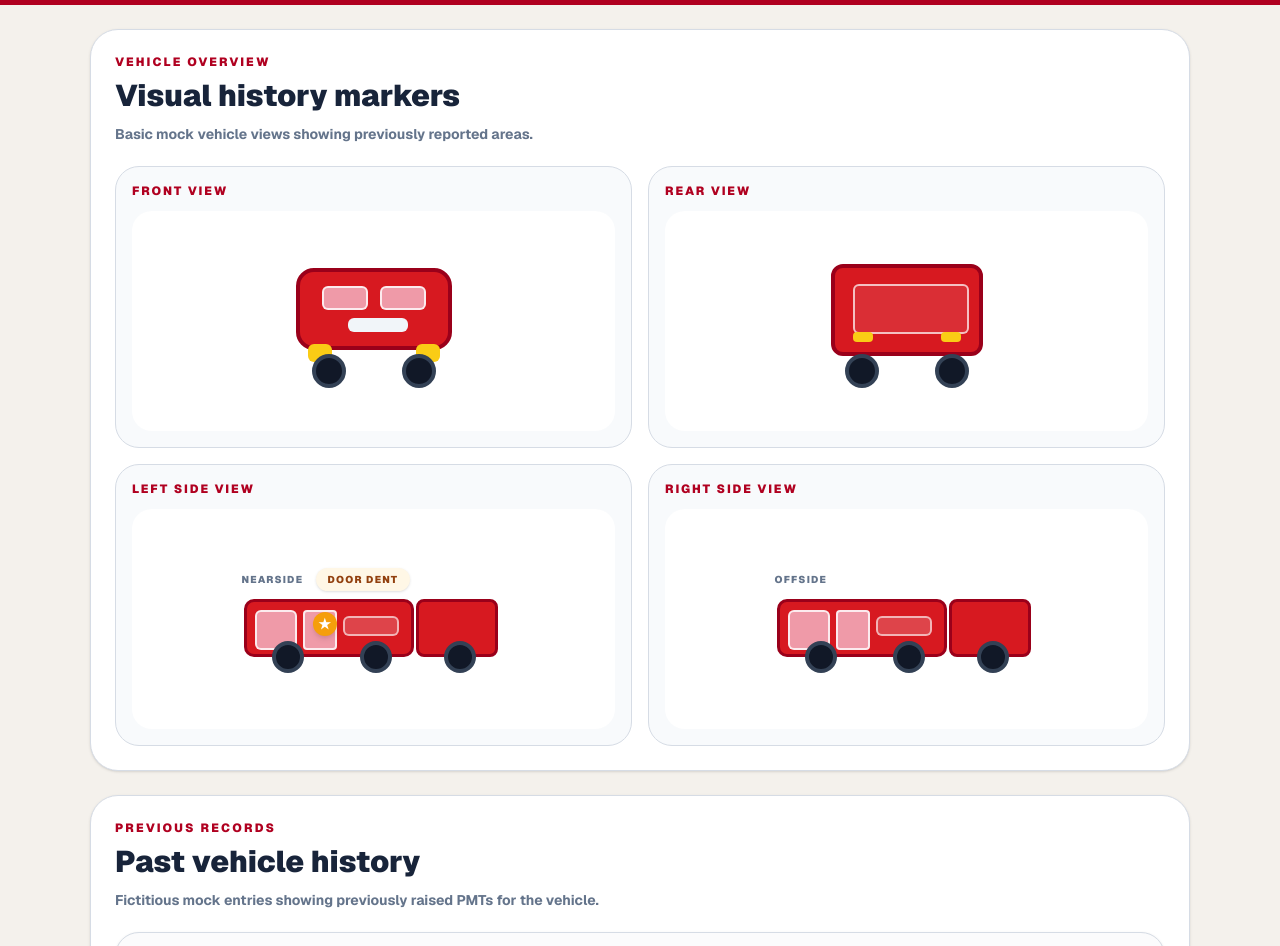
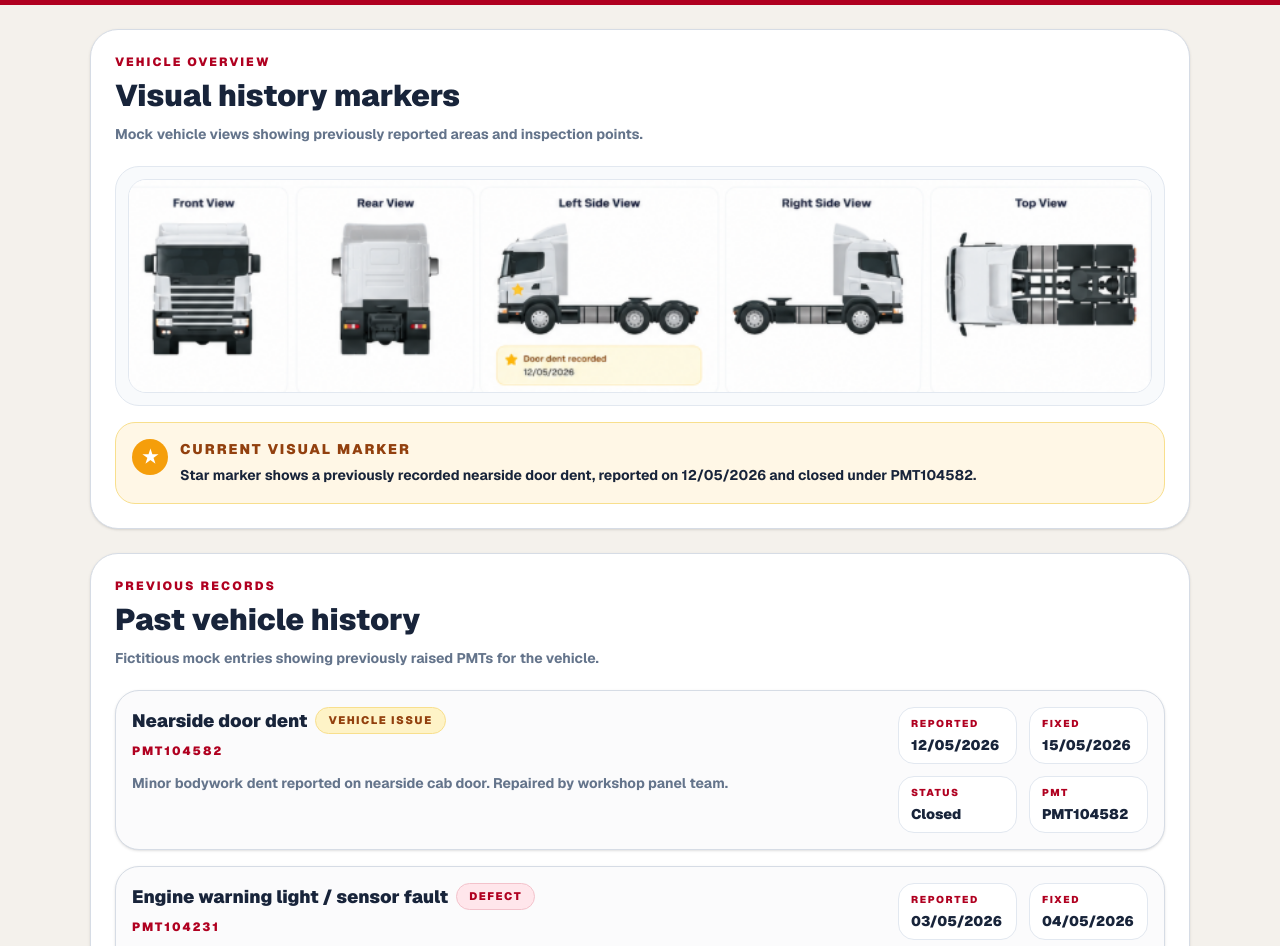
Before and after one commit to acannon76/rugby-league-supporter-web, a Next.js app: page /internal/vehicle-history in a window 1280 px wide. Shown: the part 380-1326 px from the top of the page. Built offline with nearby package versions, Linux system fonts and the light colour scheme.

Commit message:
add vehicle history visual marker image

```diff
--- a/src/app/internal/vehicle-history/page.tsx
+++ b/src/app/internal/vehicle-history/page.tsx
@@ -173,19 +173,42 @@ export default function VehicleHistoryPage() {
               <p className="text-xs font-black uppercase tracking-[0.18em] text-[#b00020]">
                 Vehicle overview
               </p>
+
               <h2 className="mt-2 text-2xl font-black text-[#18243a] sm:text-3xl">
                 Visual history markers
               </h2>
+
               <p className="mt-2 text-sm font-bold leading-6 text-[#64748b]">
-                Basic mock vehicle views showing previously reported areas.
+                Mock vehicle views showing previously reported areas and
+                inspection points.
               </p>
             </div>
 
-            <div className="grid grid-cols-1 gap-4 md:grid-cols-2">
-              <TruckDiagram title="Front View" view="front" />
-              <TruckDiagram title="Rear View" view="rear" />
-              <TruckDiagram title="Left Side View" view="left" showDoorDent />
-              <TruckDiagram title="Right Side View" view="right" />
+            <div className="rounded-[24px] border border-[#e2e8f0] bg-[#f8fafc] p-3">
+              <img
+                src="/images/truck-history-overview.png"
+                alt="Vehicle history visual marker overview showing front, rear, left side, right side and top view of the vehicle"
+                className="h-auto w-full rounded-[18px] border border-[#e2e8f0] bg-white object-contain"
+              />
+            </div>
+
+            <div className="mt-4 rounded-[20px] border border-[#f8df8d] bg-[#fff7e6] p-4">
+              <div className="flex items-start gap-3">
+                <div className="flex h-9 w-9 shrink-0 items-center justify-center rounded-full bg-[#f59e0b] text-lg font-black text-white">
+                  ★
+                </div>
+
+                <div>
+                  <p className="text-sm font-black uppercase tracking-[0.14em] text-[#92400e]">
+                    Current visual marker
+                  </p>
+
+                  <p className="mt-1 text-sm font-bold leading-6 text-[#18243a]">
+                    Star marker shows a previously recorded nearside door dent,
+                    reported on 12/05/2026 and closed under PMT104582.
+                  </p>
+                </div>
+              </div>
             </div>
           </section>
 
@@ -194,9 +217,11 @@ export default function VehicleHistoryPage() {
               <p className="text-xs font-black uppercase tracking-[0.18em] text-[#b00020]">
                 Previous records
               </p>
+
               <h2 className="mt-2 text-2xl font-black text-[#18243a] sm:text-3xl">
                 Past vehicle history
               </h2>
+
               <p className="mt-2 text-sm font-bold leading-6 text-[#64748b]">
                 Fictitious mock entries showing previously raised PMTs for the
                 vehicle.
@@ -227,10 +252,10 @@ export default function VehicleHistoryPage() {
 function HistoryCard({ item }: { item: HistoryItem }) {
   const typeClasses =
     item.type === "Defect"
-      ? "bg-[#ffe6eb] text-[#b00020] border-[#f3c2cb]"
+      ? "border-[#f3c2cb] bg-[#ffe6eb] text-[#b00020]"
       : item.type === "Vehicle Issue"
-      ? "bg-[#fef3c7] text-[#92400e] border-[#f8df8d]"
-      : "bg-[#e8f7ee] text-[#078a3d] border-[#b9e6c8]";
+      ? "border-[#f8df8d] bg-[#fef3c7] text-[#92400e]"
+      : "border-[#b9e6c8] bg-[#e8f7ee] text-[#078a3d]";
 
   return (
     <article className="rounded-[24px] border border-[#d6dce5] bg-[#fbfbfc] p-4 shadow-sm">
@@ -238,6 +263,7 @@ function HistoryCard({ item }: { item: HistoryItem }) {
         <div className="min-w-0">
           <div className="flex flex-wrap items-center gap-2">
             <p className="text-lg font-black text-[#18243a]">{item.issue}</p>
+
             <span
               className={`rounded-full border px-3 py-1 text-[11px] font-black uppercase tracking-[0.14em] ${typeClasses}`}
             >
@@ -265,117 +291,14 @@ function HistoryCard({ item }: { item: HistoryItem }) {
   );
 }
 
-function InfoMini({
-  label,
-  value,
-}: {
-  label: string;
-  value: string;
-}) {
+function InfoMini({ label, value }: { label: string; value: string }) {
   return (
     <div className="rounded-2xl border border-[#e2e8f0] bg-white px-3 py-2">
       <p className="text-[10px] font-black uppercase tracking-[0.16em] text-[#b00020]">
         {label}
       </p>
+
       <p className="mt-1 text-sm font-black text-[#18243a]">{value}</p>
     </div>
   );
 }
-
-function TruckDiagram({
-  title,
-  view,
-  showDoorDent = false,
-}: {
-  title: string;
-  view: "front" | "rear" | "left" | "right";
-  showDoorDent?: boolean;
-}) {
-  return (
-    <div className="rounded-[24px] border border-[#d6dce5] bg-[#f8fafc] p-4">
-      <p className="mb-3 text-xs font-black uppercase tracking-[0.16em] text-[#b00020]">
-        {title}
-      </p>
-
-      <div className="flex min-h-[220px] items-center justify-center rounded-[20px] bg-white p-4">
-        {view === "front" && <FrontTruck />}
-        {view === "rear" && <RearTruck />}
-        {view === "left" && <SideTruck side="left" showDoorDent={showDoorDent} />}
-        {view === "right" && <SideTruck side="right" />}
-      </div>
-    </div>
-  );
-}
-
-function SideTruck({
-  side,
-  showDoorDent = false,
-}: {
-  side: "left" | "right";
-  showDoorDent?: boolean;
-}) {
-  return (
-    <div className="relative h-[120px] w-[280px]">
-      <div className="absolute bottom-[22px] left-[10px] h-[58px] w-[170px] rounded-[10px] border-[3px] border-[#9a001a] bg-[#d71920]">
-        <div className="absolute left-[8px] top-[8px] h-[40px] w-[42px] rounded-[6px] border-2 border-white/80 bg-[#ef9aa8]" />
-        <div className="absolute left-[56px] top-[8px] h-[40px] w-[34px] rounded-[4px] border-2 border-white/80 bg-[#ef9aa8]" />
-        <div className="absolute right-[12px] top-[14px] h-[20px] w-[56px] rounded-md border-2 border-white/60 bg-[#ffffff30]" />
-
-        {showDoorDent && (
-          <div className="absolute left-[66px] top-[10px] flex h-[24px] w-[24px] items-center justify-center rounded-full bg-[#f59e0b] text-sm font-black text-white shadow-md">
-            ★
-          </div>
-        )}
-      </div>
-
-      <div className="absolute bottom-[22px] left-[182px] h-[58px] w-[82px] rounded-[8px] border-[3px] border-[#9a001a] bg-[#d71920]" />
-
-      <div className="absolute bottom-[6px] left-[38px] h-[32px] w-[32px] rounded-full border-[4px] border-[#334155] bg-[#111827]" />
-      <div className="absolute bottom-[6px] left-[126px] h-[32px] w-[32px] rounded-full border-[4px] border-[#334155] bg-[#111827]" />
-      <div className="absolute bottom-[6px] left-[210px] h-[32px] w-[32px] rounded-full border-[4px] border-[#334155] bg-[#111827]" />
-
-      <div className="absolute bottom-[92px] left-[8px] text-[10px] font-black uppercase tracking-[0.12em] text-[#64748b]">
-        {side === "left" ? "Nearside" : "Offside"}
-      </div>
-
-      {showDoorDent && (
-        <div className="absolute bottom-[88px] left-[82px] rounded-full bg-[#fff7e6] px-3 py-1 text-[10px] font-black uppercase tracking-[0.12em] text-[#92400e] shadow-sm">
-          Door dent
-        </div>
-      )}
-    </div>
-  );
-}
-
-function FrontTruck() {
-  return (
-    <div className="relative h-[150px] w-[220px]">
-      <div className="absolute left-[32px] top-[22px] h-[82px] w-[156px] rounded-[18px] border-[4px] border-[#9a001a] bg-[#d71920]">
-        <div className="absolute left-[22px] top-[14px] h-[24px] w-[46px] rounded-md border-2 border-white/80 bg-[#ef9aa8]" />
-        <div className="absolute right-[22px] top-[14px] h-[24px] w-[46px] rounded-md border-2 border-white/80 bg-[#ef9aa8]" />
-        <div className="absolute left-[48px] bottom-[14px] h-[14px] w-[60px] rounded-md bg-[#f1f5f9]" />
-      </div>
-
-      <div className="absolute left-[44px] top-[98px] h-[18px] w-[24px] rounded-md bg-[#facc15]" />
-      <div className="absolute right-[44px] top-[98px] h-[18px] w-[24px] rounded-md bg-[#facc15]" />
-
-      <div className="absolute bottom-[8px] left-[48px] h-[34px] w-[34px] rounded-full border-[4px] border-[#334155] bg-[#111827]" />
-      <div className="absolute bottom-[8px] right-[48px] h-[34px] w-[34px] rounded-full border-[4px] border-[#334155] bg-[#111827]" />
-    </div>
-  );
-}
-
-function RearTruck() {
-  return (
-    <div className="relative h-[150px] w-[220px]">
-      <div className="absolute left-[34px] top-[18px] h-[92px] w-[152px] rounded-[12px] border-[4px] border-[#9a001a] bg-[#d71920]">
-        <div className="absolute left-[18px] top-[16px] h-[50px] w-[116px] rounded-md border-2 border-white/70 bg-[#ffffff18]" />
-        <div className="absolute left-[18px] bottom-[10px] h-[10px] w-[20px] rounded-sm bg-[#facc15]" />
-        <div className="absolute right-[18px] bottom-[10px] h-[10px] w-[20px] rounded-sm bg-[#facc15]" />
-      </div>
-
-      <div className="absolute bottom-[8px] left-[48px] h-[34px] w-[34px] rounded-full border-[4px] border-[#334155] bg-[#111827]" />
-      <div className="absolute bottom-[8px] right-[48px] h-[34px] w-[34px] rounded-full border-[4px] border-[#334155] bg-[#111827]" />
-    </div>
-  );
-}
```
Also changed, not shown: public/images/truck-history-overview.png (added).
